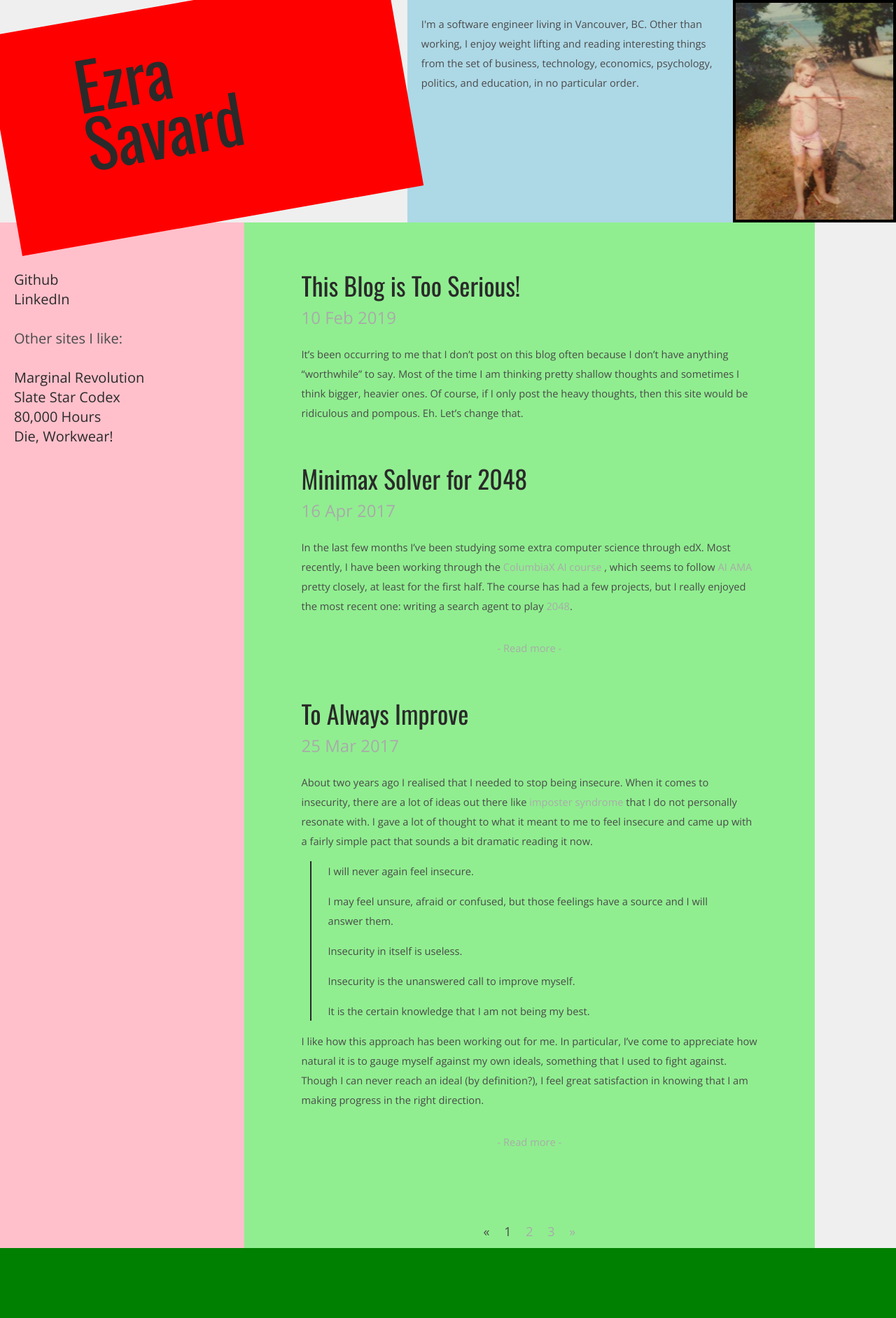
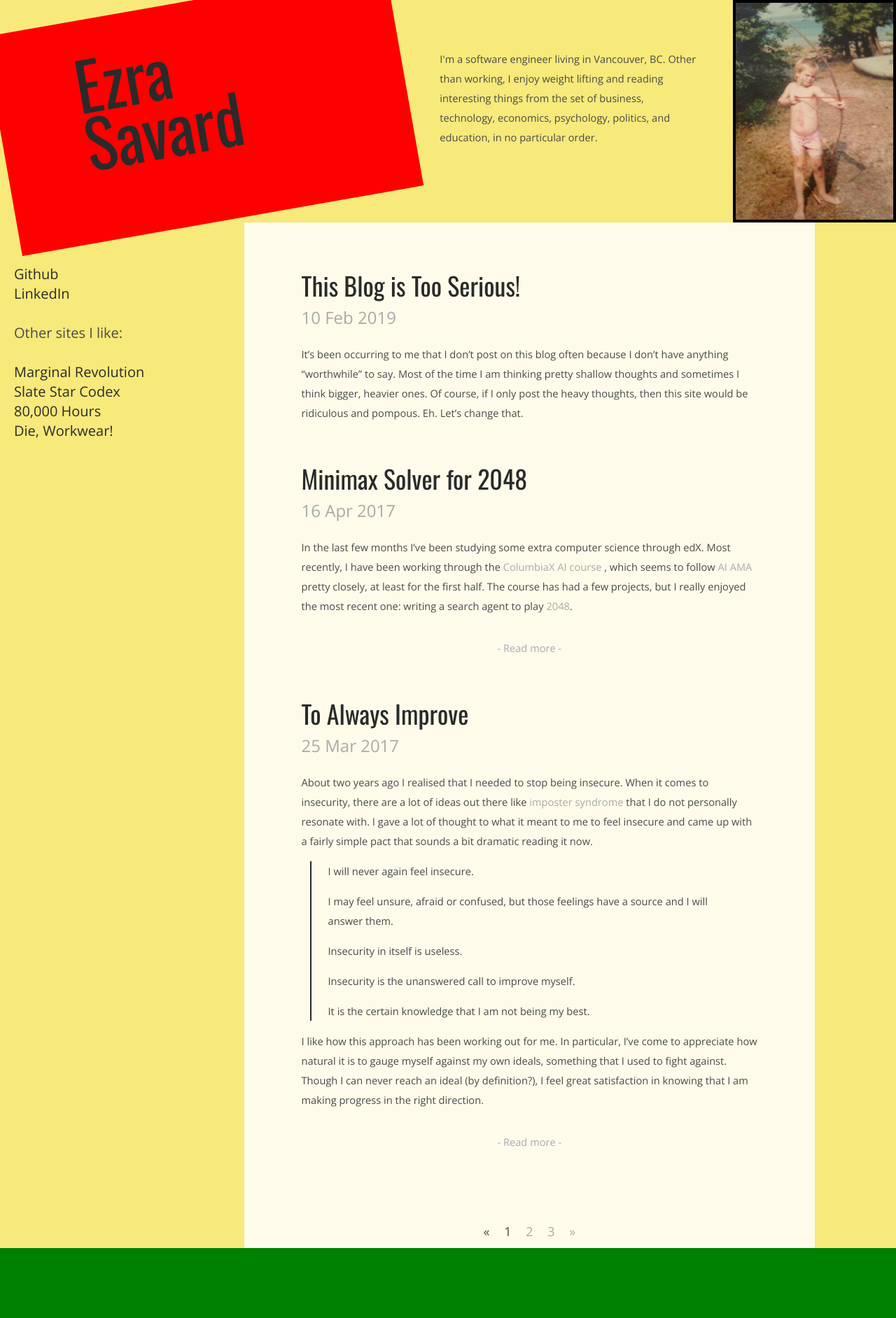
Before and after one commit to ezrasavard/ezrasavard.com, a Jekyll site: the page built from index.html, in a window 1280 px wide. Shown: the whole page at 70% size. Built offline with Jekyll 4.4.1, drawn with Linux system fonts in a browser that asks for light colours; nearby versions of some CDN libraries; the list of posts is cut into pages by our own code.

Commit message:
first pass at colors for backgrounds

```diff
--- a/_sass/content.scss
+++ b/_sass/content.scss
@@ -24,7 +24,6 @@ body {
 
 .homepageLinksBlock {
     nav {
-        margin-top: 48px;
         font-size: 20px;
         text-align: left;
     }
--- a/_sass/layout.scss
+++ b/_sass/layout.scss
@@ -6,6 +6,7 @@ body {
 
 main {
     width: auto;
+    background: #ffe2007d;
 }
 
 .mahGrid {
@@ -39,14 +40,16 @@ main {
 
 .homepageAboutBlock {
     grid-column: span 2;
-    background: lightblue;
-    padding: 20px;
+    padding-top: 15%;
+    padding-left: 10%;
+    padding-right: 10%;
+    padding-bottom: 5%;
 }
 
 .homepageLinksBlock {
     grid-column: span 1;
-    background: pink;
     padding: 20px;
+    padding-top: 60px;
     margin: 0px;
 }
 
@@ -63,7 +66,7 @@ main {
 .postColumn {
     grid-column: span 4;
     flex: 1;
-    background: lightgreen;
+    background: #ffffffd6;
     padding-top: 10px;
     padding-bottom: 10px;
     padding-left: 10%;
```
Also changed, not shown: css/main.scss (line endings or trailing spaces).
